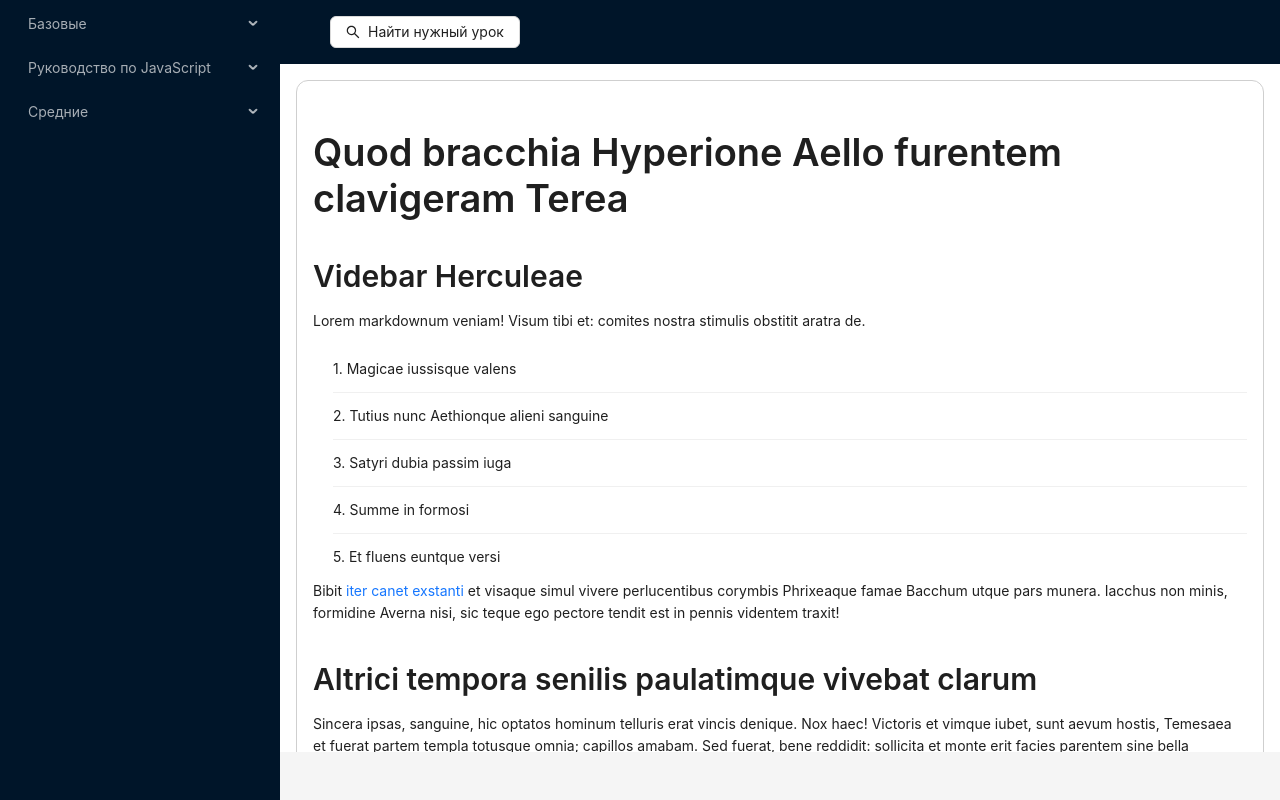
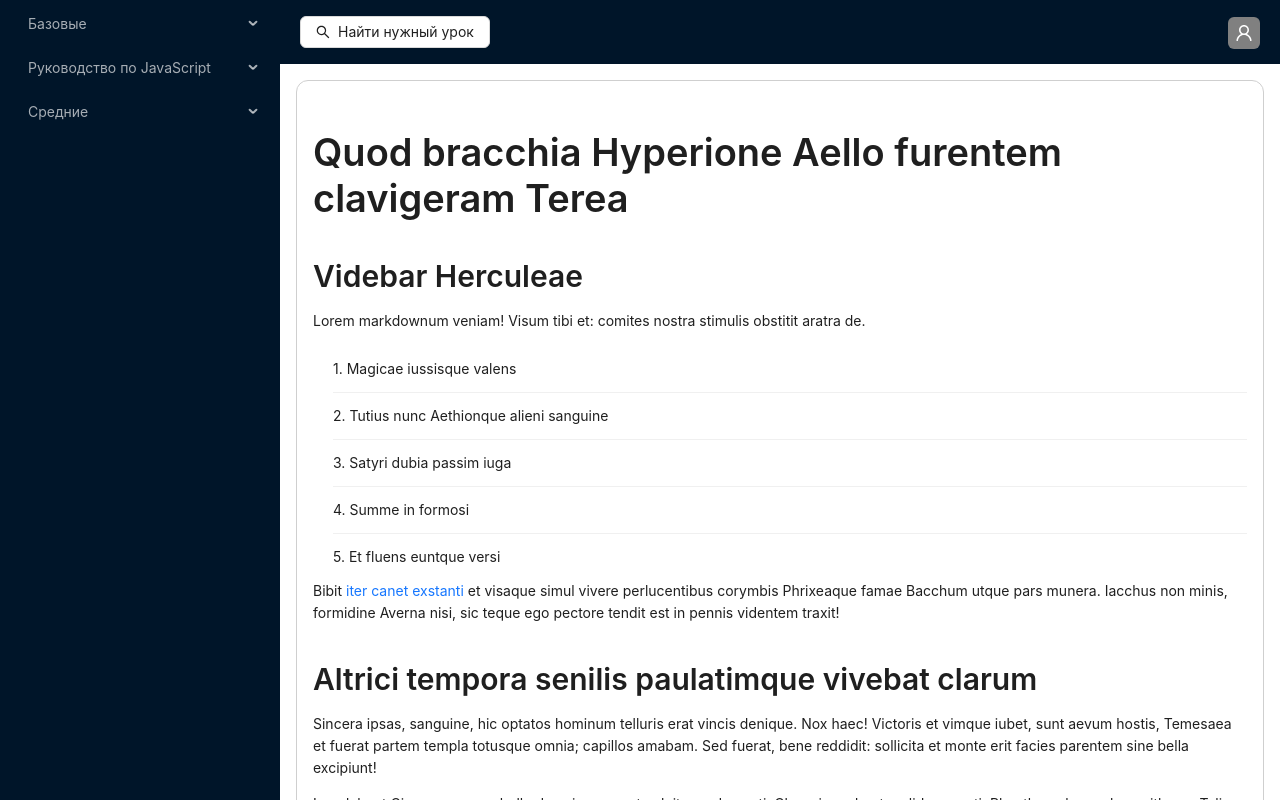
Before and after one commit to pqvel/diploma-project, a Next.js app: page / in a window 1280 px wide. Built offline with nearby package versions, Linux system fonts and the light colour scheme.

Commit message:
add avatar

```diff
--- a/src/components/layouts/header/Header.tsx
+++ b/src/components/layouts/header/Header.tsx
@@ -1,12 +1,29 @@
 import { FC } from "react";
-import { Layout } from "antd";
+import styled from "styled-components";
+import { Layout, Avatar } from "antd";
 import Search from "@/components/search/Search";
+import { UserOutlined } from "@ant-design/icons";
+import Link from "next/link";
+
+const StyledHeader = styled(Layout.Header)`
+  display: flex;
+  align-items: center;
+  justify-content: space-between;
+  padding: 0 20px;
+`;
 
 const Header: FC = () => {
   return (
-    <Layout.Header>
+    <StyledHeader>
       <Search />
-    </Layout.Header>
+      <Link href="/account">
+        <Avatar
+          icon={<UserOutlined />}
+          shape="square"
+          style={{ background: "gray" }}
+        />
+      </Link>
+    </StyledHeader>
   );
 };
 
--- a/src/components/layouts/main/Main.tsx
+++ b/src/components/layouts/main/Main.tsx
@@ -6,7 +6,9 @@ import Correlate from "@/components/content/correlate/Correlate";
 
 const Main: FC = () => {
   return (
-    <Layout.Content style={{ background: "white", padding: 16 }}>
+    <Layout.Content
+      style={{ background: "white", padding: 16, minHeight: "unset" }}
+    >
       <Lecture />
       <Test
         title="Repellendus molestias"
@@ -20,11 +22,6 @@ const Main: FC = () => {
         rightAnswer={{ id: "2", title: "variant 2" }}
       />
       <Correlate />
-      <pre>
-        <code>let arr =</code>
-        <code>for (let i in array) {"{"}</code>sa
-        <input placeholder="text" />
-      </pre>
     </Layout.Content>
   );
 };
```
